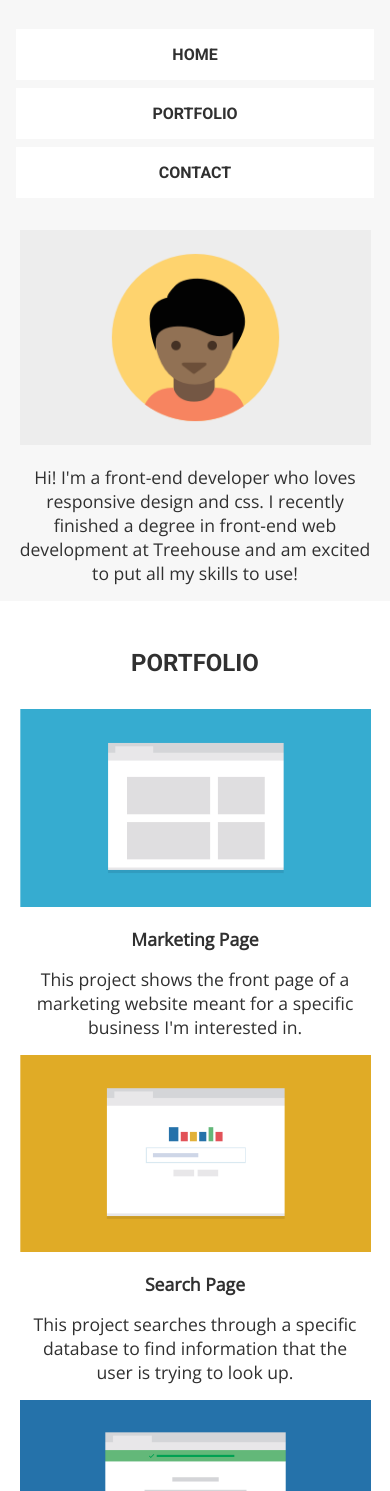
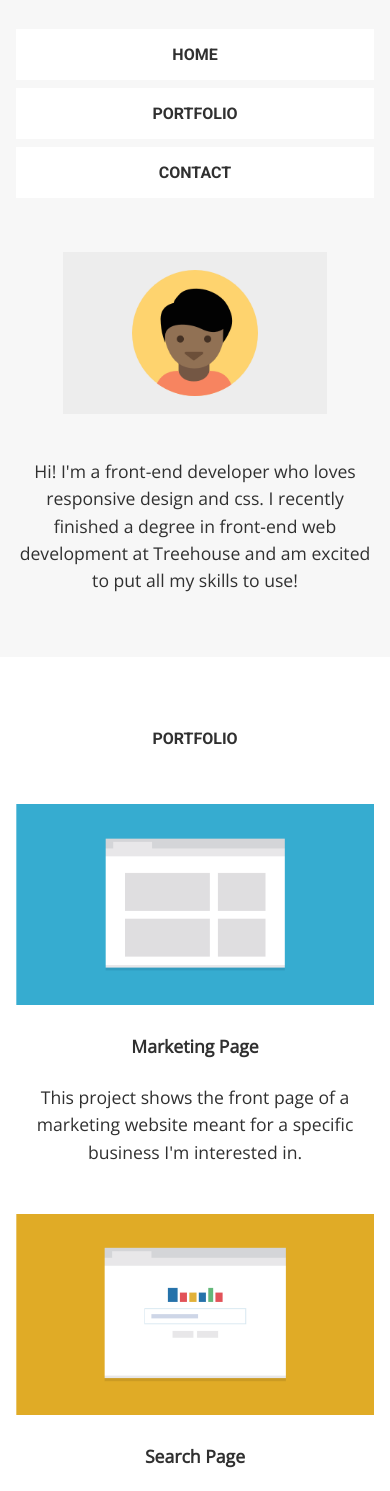
Before and after one commit to danieltreep/responsive-layout-project, a plain HTML site: page index.html in a window 390 px wide. Shown: the part 73-1564 px from the top of the page. Drawn offline with nearby package versions, Linux system fonts and the light colour scheme.

Commit message:
Mobile layout done

```diff
--- a/css/style.css
+++ b/css/style.css
@@ -1,6 +1,9 @@
 /* General styles*/
 * {
     box-sizing: border-box;
+}
+header {
+    padding: 0 0 2rem;
 }
 body {
     background-color: rgb(247, 247, 247);
@@ -12,29 +15,36 @@ body {
 }
 main {
     background-color: #fff;
-    padding: 1rem 1rem;
+    padding: 2.5rem 1rem;
 }
-h1, h2, ul {
+h1, h2, ul, .to-top {
     font-family: 'Roboto', sans-serif;
     list-style: none;
     padding: 0;
     margin: 2rem 0;
 }
-h2, ul {
+h2, ul, .to-top {
     text-transform: uppercase;
+    font-size: 1rem;
 }
 p, h3{
     font-family: 'Open Sans', sans-serif;
-    line-height: 1.5rem;
+    line-height: 1.7rem;
     font-size: 1.1rem;
-    margin: 1rem;
+    margin: 1.5rem .5rem;
+}
+section {
+    padding: 1.5rem 0 0;
 }
 a {
     text-decoration: none;
     color: inherit;
 }
 img {
-    width: 90vw;
+    width: 100%;
+}
+footer {
+    padding-top: 2rem;
 }
 
 /* Classes  */
@@ -44,10 +54,26 @@ img {
     padding: 1rem;
     margin: 0.5rem 1rem;
 }
+.intro {
+    padding: .4rem;
+}
+.profile-pic {
+    width: 70%;
+    margin: 1rem;
+}
+.contact {
+    margin: 0 0 4rem;
+    color: rgb(133, 132, 132);
+}
+.contact-h {
+    color: #000;
+}
 .footer-bottom {
     display: flex;
+    margin: 0 auto;
+    width: 90%;
     justify-content: space-between;
-    border-top: 1px solid grey;
+    border-top: 1px solid rgba(126, 124, 124, .3);
 }
 /* media queries */
 @media screen and (max-width: 768px) {
--- a/index.html
+++ b/index.html
@@ -1,8 +1,8 @@
 <!DOCTYPE html>
-<html>
+<html lang="en">
     <head>
         <title>Responsive layout site</title>
-        <meta charset="UTF-8" lang="en">
+        <meta charset="UTF-8">
         <meta name=viewport content="width=device-width, initial-scale=1">
         <link rel="preconnect" href="https://fonts.googleapis.com">
         <link rel="preconnect" href="https://fonts.gstatic.com" crossorigin>
@@ -17,13 +17,13 @@
                 <li class="nav"><a href="#top">Portfolio</a></li>
                 <li class="nav"><a href="#top">Contact</a></li>
             </ul>
-            <section>
-                <img src="images/responsive-layout-profile.png" alt="My profile picture">
+            <div class="intro">
+                <img class="profile-pic" src="images/responsive-layout-profile.png" alt="My profile picture">
                 <p>Hi! I'm a front-end developer who loves responsive design and css. I recently finished a degree in front-end web development at Treehouse and am excited to put all my skills to use!</p>
-            </section>
+            </div>
         </header>
         <main>
-            <h2>Portfolio</h2>
+            <h2 class="portfolio">Portfolio</h2>
             <section>
                 <img src="images/portfolio-1.png" alt="Marketing Page Picture">
                 <h3>Marketing Page</h3>
@@ -56,9 +56,10 @@
             </section>
         </main>
         <footer>
-            <h2>Contact</h2>
-            <p>If you're interested in chatting or want more information about what I've been working on, I'd love to hear from you!</p>
-            <div>
+            <div class="contact">
+                <h2 class="contact-h">Contact</h2>
+                <p>If you're interested in chatting or want more information about what I've been working on, I'd love to hear from you!</p>
+
                 <p>Phone <strong>+1 &lpar;111&rpar; 555-1234</strong></p>
                 <p>Email <strong>email@yoursite.com</strong></p>
             </div>
```
